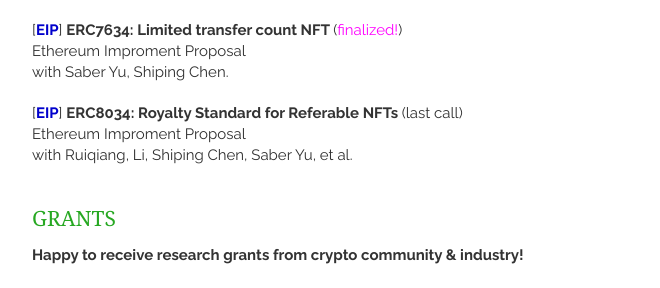
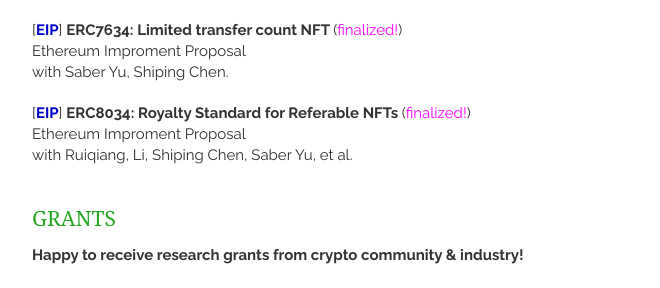
Before and after one commit to qinwang-git/qinwang-git.github.io, a Jekyll site: the page built from index.html, in a window 1280 px wide and 900 px high, scrolled down 1485 px. Shown: the part 156-444 px from the top of the window, without its empty margins (328-988 px from the left). Built offline with Jekyll 4.4.1, drawn with Linux system fonts in a browser that asks for light colours; nearby versions of some CDN libraries; a script that is not in the unit is left out; the list of posts is cut into pages by our own code.

Commit message:
Update ERC8034 status to finalized in community.html

```diff
--- a/_includes/community.html
+++ b/_includes/community.html
@@ -65,7 +65,7 @@
        <article>
         <header>
             [<strong><a href = "https://eips.ethereum.org/EIPS/eip-8034" target="_blank">EIP</a></strong>]
-              <strong> ERC8034: Royalty Standard for Referable NFTs </strong>  (last call)
+              <strong> ERC8034: Royalty Standard for Referable NFTs </strong> (<font color="magenta">finalized!</font>)
             <br> Ethereum Improment Proposal
             <br> with Ruiqiang, Li,  Shiping Chen, Saber Yu, et al.
         </header>
```
